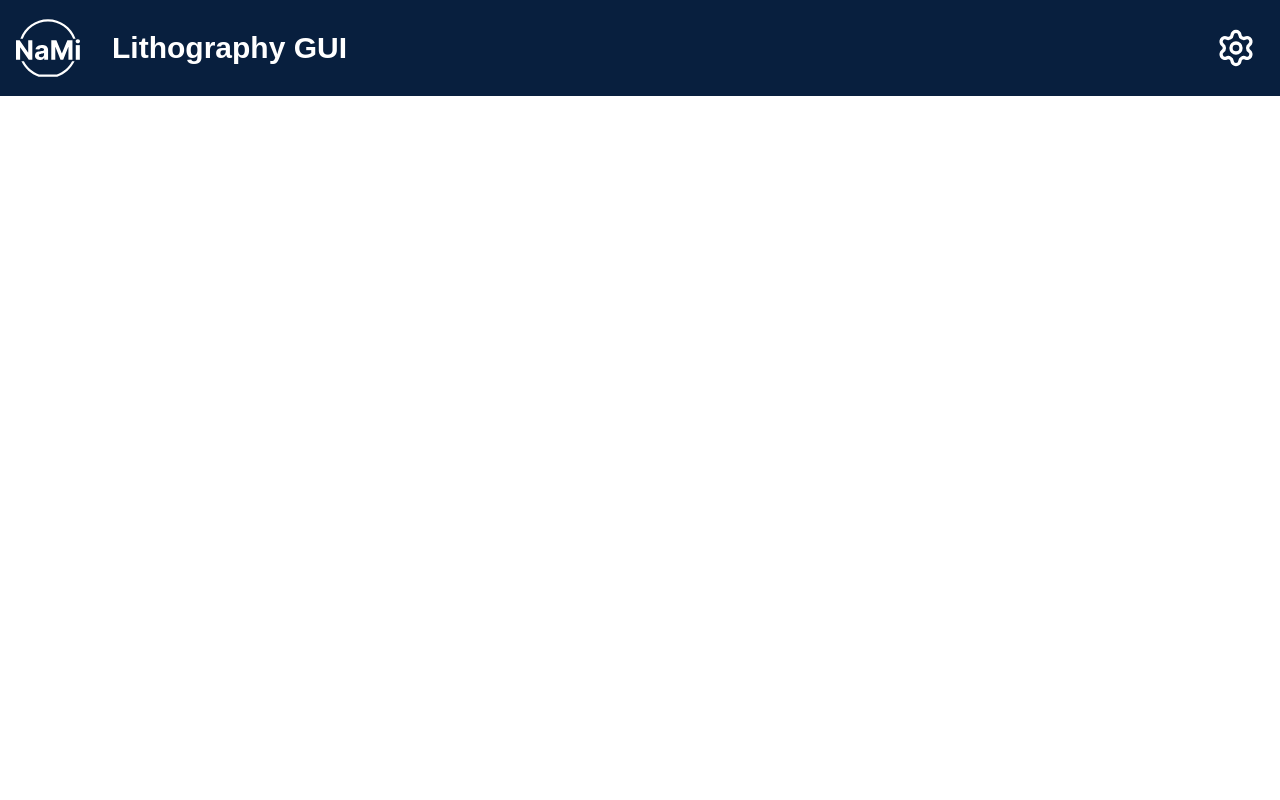
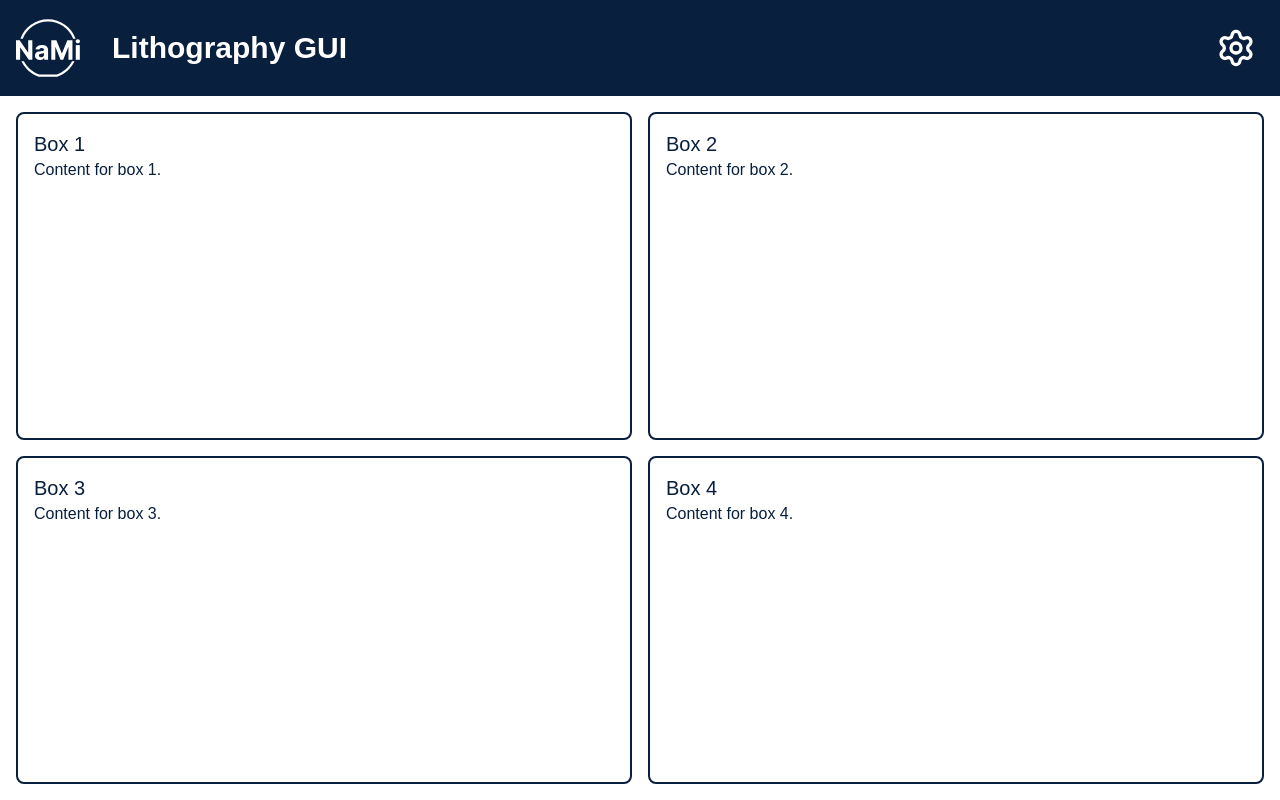
Before and after one commit to KN-NaMi/Lithography-gui, a Svelte app: page / in a window 1280 px wide. Built offline with nearby package versions, Linux system fonts and the light colour scheme.

Commit message:
Add layout with multiple content boxes for improved structure

```diff
--- a/src/renderer/src/App.svelte
+++ b/src/renderer/src/App.svelte
@@ -5,4 +5,28 @@
 
 <body class="text-primary">
   <Navbar />
+
+  <div class="flex flex-col p-4 space-y-4 h-full">
+    <div class="flex flex-row space-x-4 h-1/2">
+      <div class="box border-2 border-primary flex-1 p-4 rounded-lg">
+        <h2 class="text-xl">Box 1</h2>
+        <p>Content for box 1.</p>
+      </div>
+      <div class="box border-2 border-primary flex-1 p-4 rounded-lg">
+        <h2 class="text-xl">Box 2</h2>
+        <p>Content for box 2.</p>
+      </div>
+    </div>
+
+    <div class="flex flex-row space-x-4 h-1/2">
+      <div class="box border-2 border-primary flex-1 p-4 rounded-lg">
+        <h2 class="text-xl">Box 3</h2>
+        <p>Content for box 3.</p>
+      </div>
+      <div class="box border-2 border-primary flex-1 p-4 rounded-lg">
+        <h2 class="text-xl">Box 4</h2>
+        <p>Content for box 4.</p>
+      </div>
+    </div>
+  </div>
 </body>
```
